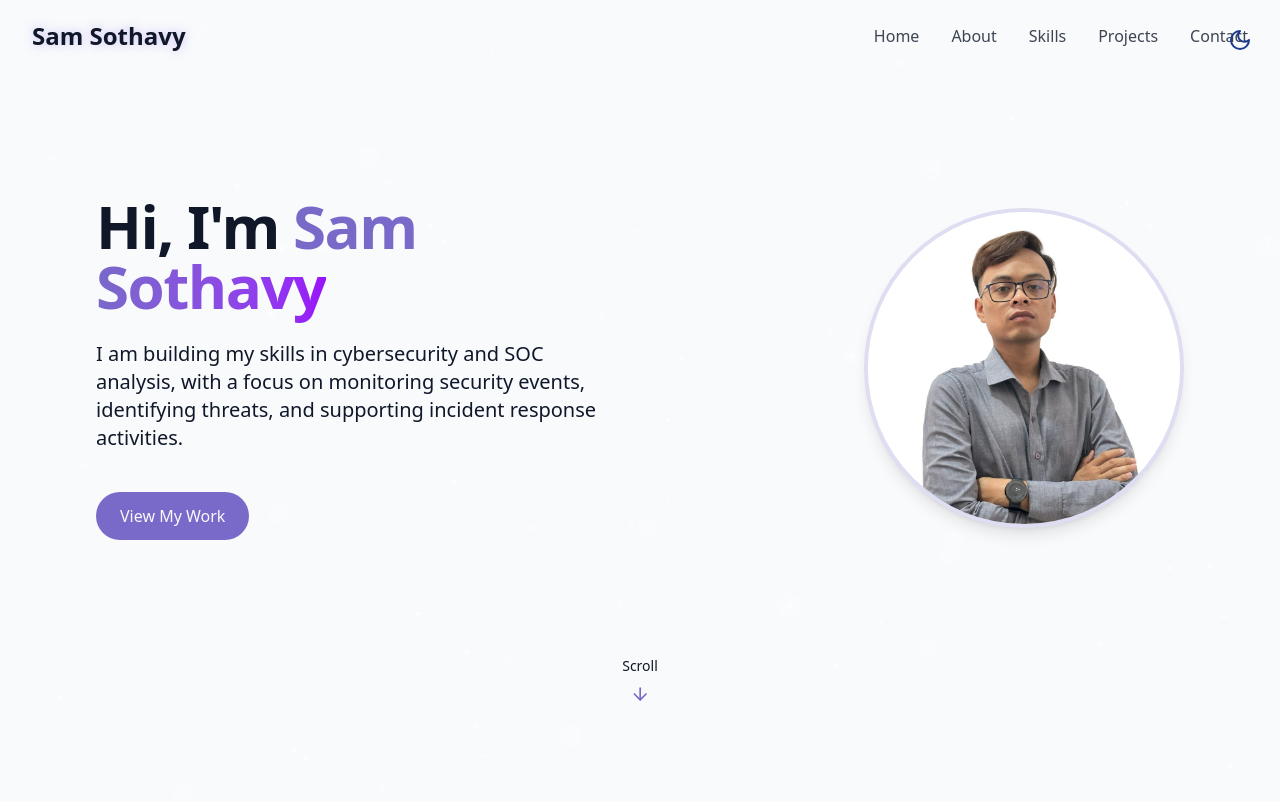
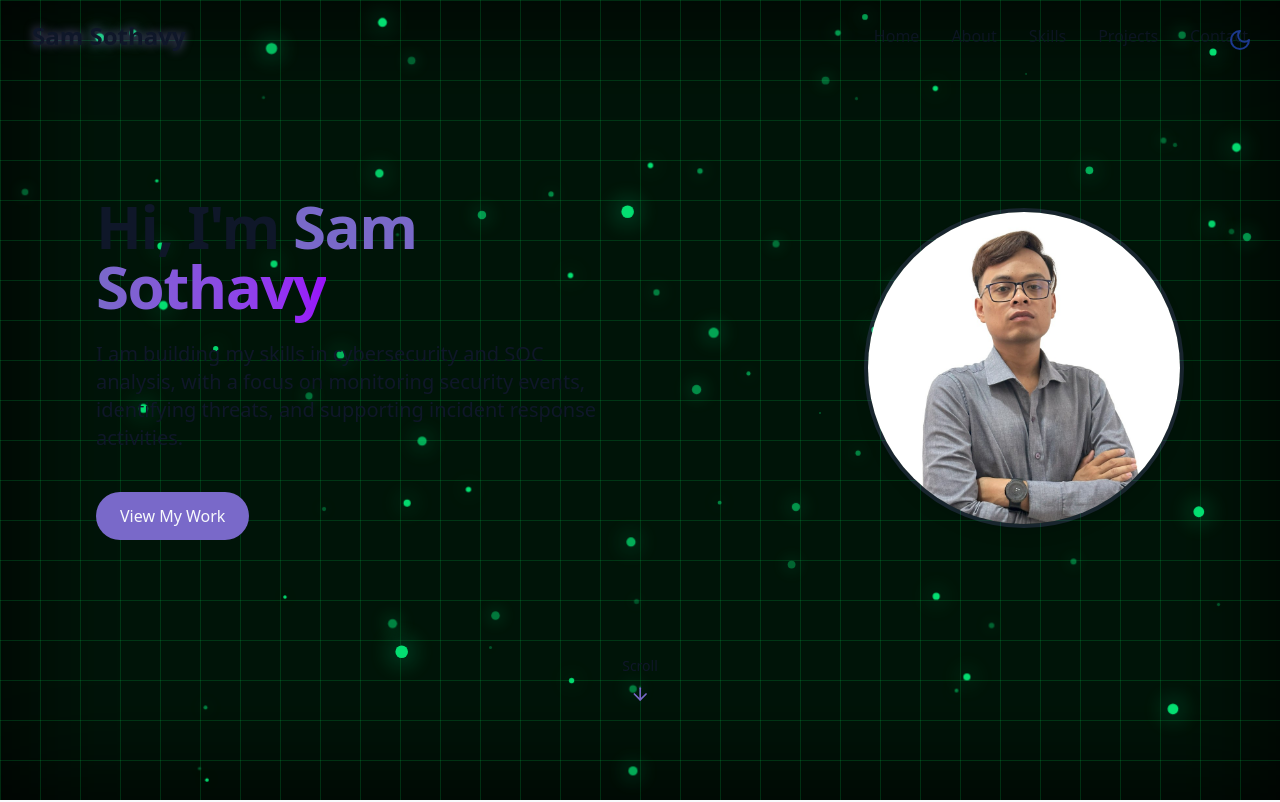
Before and after one commit to Marato01/portfolio_v2, a React (Vite) app: page / in a window 1280 px wide. Shown: the top 802 px of the page. Built offline with nearby package versions, Linux system fonts and the light colour scheme.

Commit message:
modify background

```diff
--- a/src/components/StarBackground.jsx
+++ b/src/components/StarBackground.jsx
@@ -1,57 +1,88 @@
 import { useEffect, useState } from "react";
 
 export const StarBackground = () => {
-  const [stars, setStars] = useState([]);
+  const [particles, setParticles] = useState([]);
 
   useEffect(() => {
-    generateStars();
+    generateParticles();
 
-    const handleResize = () => {
-      generateStars();
+    window.addEventListener("resize", generateParticles);
+
+    return () => {
+      window.removeEventListener("resize", generateParticles);
     };
-
-    window.addEventListener("resize", handleResize);
-
-    return () => window.removeEventListener("resize", handleResize);
   }, []);
 
-  const generateStars = () => {
-    const numberOfStars = Math.floor(
-      (window.innerWidth * window.innerHeight) / 10000
-    );
+  const generateParticles = () => {
+    const total = 80;
 
-    const newStars = [];
+    const items = [];
 
-    for (let i = 0; i < numberOfStars; i++) {
-      newStars.push({
+    for (let i = 0; i < total; i++) {
+      items.push({
         id: i,
-        size: Math.random() * 3 + 1,
         x: Math.random() * 100,
         y: Math.random() * 100,
-        opacity: Math.random() * 0.5 + 0.5,
-        animationDuration: Math.random() * 4 + 2,
+        size: Math.random() * 5 + 2,
+        duration: Math.random() * 10 + 5,
       });
     }
 
-    setStars(newStars);
+    setParticles(items);
   };
 
   return (
-    <div className="fixed inset-0 overflow-hidden pointer-events-none z-0">
-      {stars.map((star) => (
+    <div className="fixed inset-0 z-0 bg-black overflow-hidden">
+      {/* Cyber Grid */}
+      <div
+        className="absolute inset-0"
+        style={{
+          backgroundImage: `
+            linear-gradient(rgba(0,255,100,0.15) 1px, transparent 1px),
+            linear-gradient(90deg, rgba(0,255,100,0.15) 1px, transparent 1px)
+          `,
+          backgroundSize: "40px 40px",
+        }}
+      />
+
+      {/* Glow */}
+      <div className="absolute inset-0 bg-green-500/10 blur-3xl" />
+
+      {/* Particles */}
+      {particles.map((item) => (
         <div
-          key={star.id}
-          className="star animate-pulse-subtle"
+          key={item.id}
+          className="absolute rounded-full bg-green-400"
           style={{
-            width: star.size + "px",
-            height: star.size + "px",
-            left: star.x + "%",
-            top: star.y + "%",
-            opacity: star.opacity,
-            animationDuration: star.animationDuration + "s",
+            width: `${item.size}px`,
+            height: `${item.size}px`,
+            left: `${item.x}%`,
+            top: `${item.y}%`,
+            boxShadow: "0 0 15px #00ff99",
+            animation: `pulse ${item.duration}s infinite`,
           }}
         />
       ))}
+
+      {/* Animation */}
+      <style>
+        {`
+          @keyframes pulse {
+            0% {
+              transform: scale(1);
+              opacity: 0.3;
+            }
+            50% {
+              transform: scale(1.8);
+              opacity: 1;
+            }
+            100% {
+              transform: scale(1);
+              opacity: 0.3;
+            }
+          }
+        `}
+      </style>
     </div>
   );
 };
```
